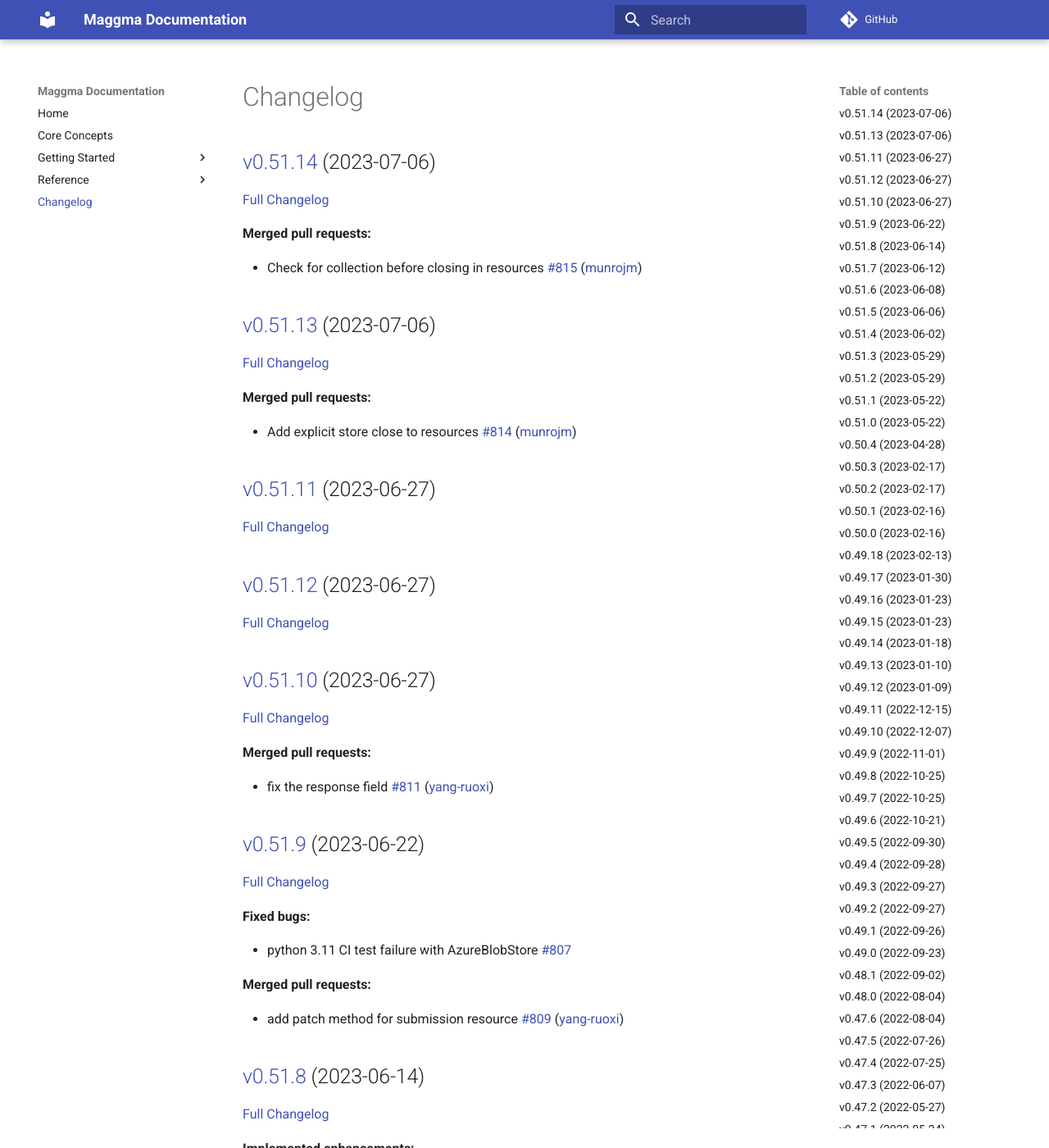
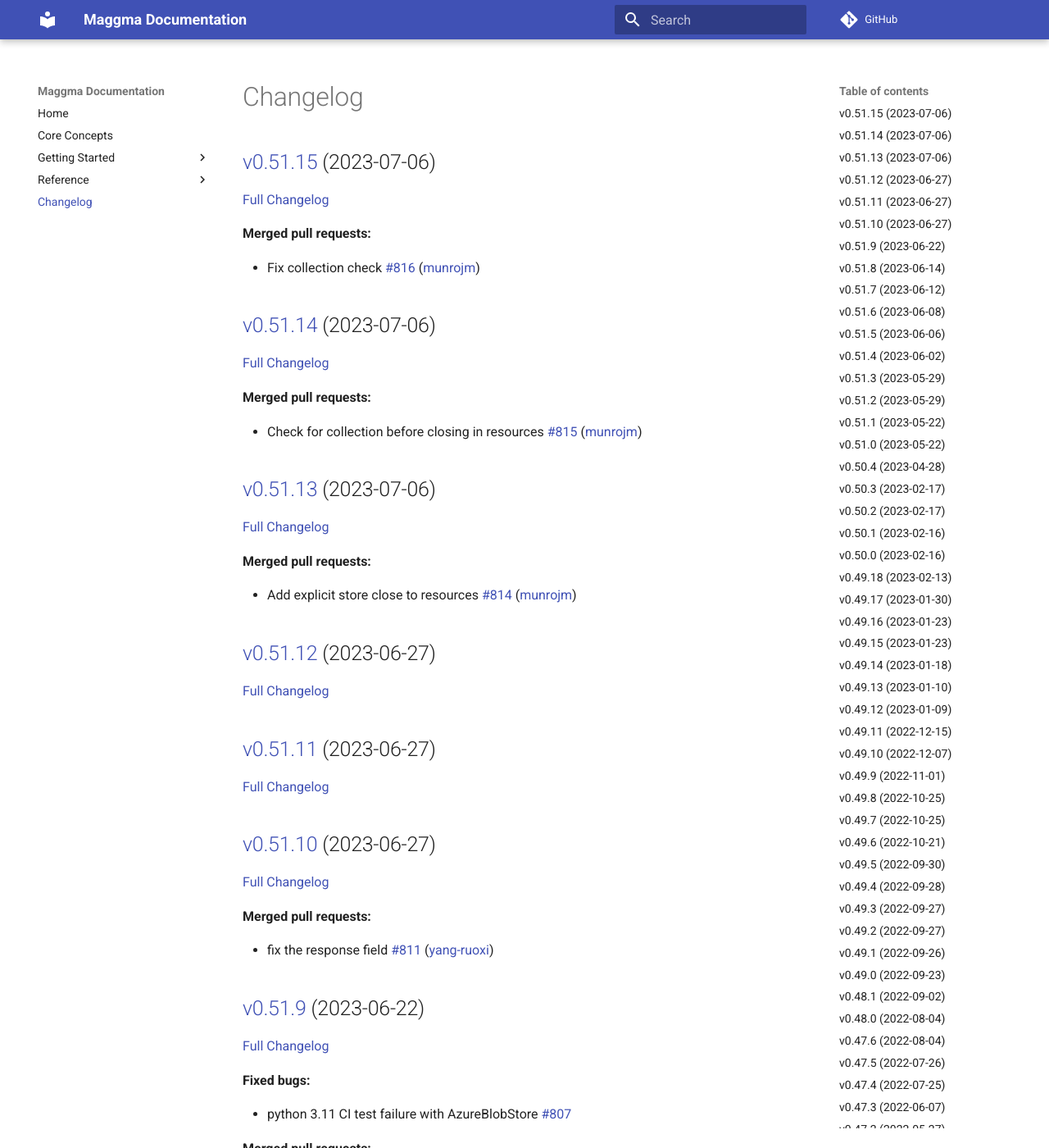
Before and after one commit to materialsproject/maggma, an MkDocs documentation site: the page built from docs/CHANGELOG.md, in a window 1280 px wide and 1400 px high. Shown: the whole window at 82% size. Built offline with MkDocs 1.6.1 and Material for MkDocs 9.7.7, drawn with Linux system fonts in a browser that asks for light colours; comment, search, counter and statistics services are not loaded.

Commit message:
Updated CHANGELOG.md

```diff
--- a/docs/CHANGELOG.md
+++ b/docs/CHANGELOG.md
@@ -1,4 +1,12 @@
 # Changelog
+
+## [v0.51.15](https://github.com/materialsproject/maggma/tree/v0.51.15) (2023-07-06)
+
+[Full Changelog](https://github.com/materialsproject/maggma/compare/v0.51.14...v0.51.15)
+
+**Merged pull requests:**
+
+- Fix collection check [\#816](https://github.com/materialsproject/maggma/pull/816) ([munrojm](https://github.com/munrojm))
 
 ## [v0.51.14](https://github.com/materialsproject/maggma/tree/v0.51.14) (2023-07-06)
 
@@ -10,19 +18,19 @@
 
 ## [v0.51.13](https://github.com/materialsproject/maggma/tree/v0.51.13) (2023-07-06)
 
-[Full Changelog](https://github.com/materialsproject/maggma/compare/v0.51.11...v0.51.13)
+[Full Changelog](https://github.com/materialsproject/maggma/compare/v0.51.12...v0.51.13)
 
 **Merged pull requests:**
 
 - Add explicit store close to resources [\#814](https://github.com/materialsproject/maggma/pull/814) ([munrojm](https://github.com/munrojm))
 
+## [v0.51.12](https://github.com/materialsproject/maggma/tree/v0.51.12) (2023-06-27)
+
+[Full Changelog](https://github.com/materialsproject/maggma/compare/v0.51.11...v0.51.12)
+
 ## [v0.51.11](https://github.com/materialsproject/maggma/tree/v0.51.11) (2023-06-27)
 
-[Full Changelog](https://github.com/materialsproject/maggma/compare/v0.51.12...v0.51.11)
-
-## [v0.51.12](https://github.com/materialsproject/maggma/tree/v0.51.12) (2023-06-27)
-
-[Full Changelog](https://github.com/materialsproject/maggma/compare/v0.51.10...v0.51.12)
+[Full Changelog](https://github.com/materialsproject/maggma/compare/v0.51.10...v0.51.11)
 
 ## [v0.51.10](https://github.com/materialsproject/maggma/tree/v0.51.10) (2023-06-27)
 
```
